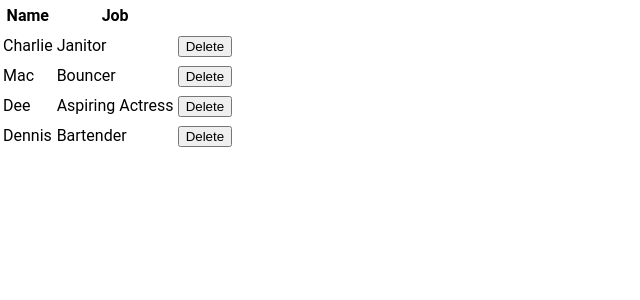
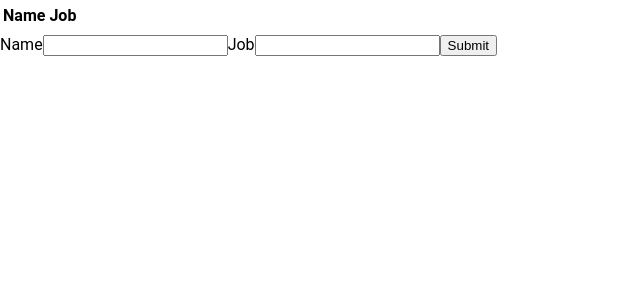
Before and after one commit to mowoolli/react-getting-started, a React (Create React App) app: page / in a window 1280 px wide. Shown: the top 300 px of the page, without its empty margins (0-640 px from the left). Built offline with nearby package versions, Linux system fonts and the light colour scheme.

Commit message:
Create new table data with form

```diff
--- a/src/App.js
+++ b/src/App.js
@@ -1,24 +1,10 @@
 import React, { Component } from 'react';
+import Form from './Form';
 import Table from './Table';
 
 class App extends Component {
   state = {
-    characters: [{
-      name: 'Charlie',
-      job: 'Janitor',
-    },
-    {
-      name: 'Mac',
-      job: 'Bouncer',
-    },
-    {
-      name: 'Dee',
-      job: 'Aspiring Actress',
-    },
-    {
-      name: 'Dennis',
-      job: 'Bartender',
-    },],
+    characters: [],
   }
 
   removeCharacter = index => {
@@ -31,12 +17,17 @@
     })
   }
 
+  handleSubmit = character => {
+    this.setState({ characters: [...this.state.characters, character] })
+  }
+
   render() {
     const { characters } = this.state
 
     return (
       <div className="container">
         <Table characterData={characters} removeCharacter={this.removeCharacter} />
+        <Form handleSubmit={this.handleSubmit} />
       </div>
     )
   }
--- /dev/null
+++ b/src/Form.js
@@ -0,0 +1,50 @@
+import React, { Component } from 'react';
+
+class Form extends Component {
+  initialState = {
+    name: '',
+    job: '',
+  }
+
+  state = this.initialState
+
+  handleChange = event => {
+    const { name, value } = event.target
+
+    this.setState({ [name]: value, })
+  }
+
+  submitForm = () => {
+    this.props.handleSubmit(this.state)
+    this.setState(this.initialState)
+  }
+
+  render() {
+    const { name, job } = this.state;
+
+    return (
+      <form>
+        <label htmlFor="name">Name</label>
+        <input
+          type="text"
+          name="name"
+          id="name"
+          value={name}
+          onChange={this.handleChange} />
+        <label htmlfor="job">Job</label>
+        <input
+          type="text"
+          name="job"
+          id="job"
+          value={job}
+          onChange={this.handleChange} />
+        <input
+          type="button"
+          value="Submit"
+          onClick={this.submitForm} />
+      </form>
+    );
+  }
+}
+
+export default Form;
```
